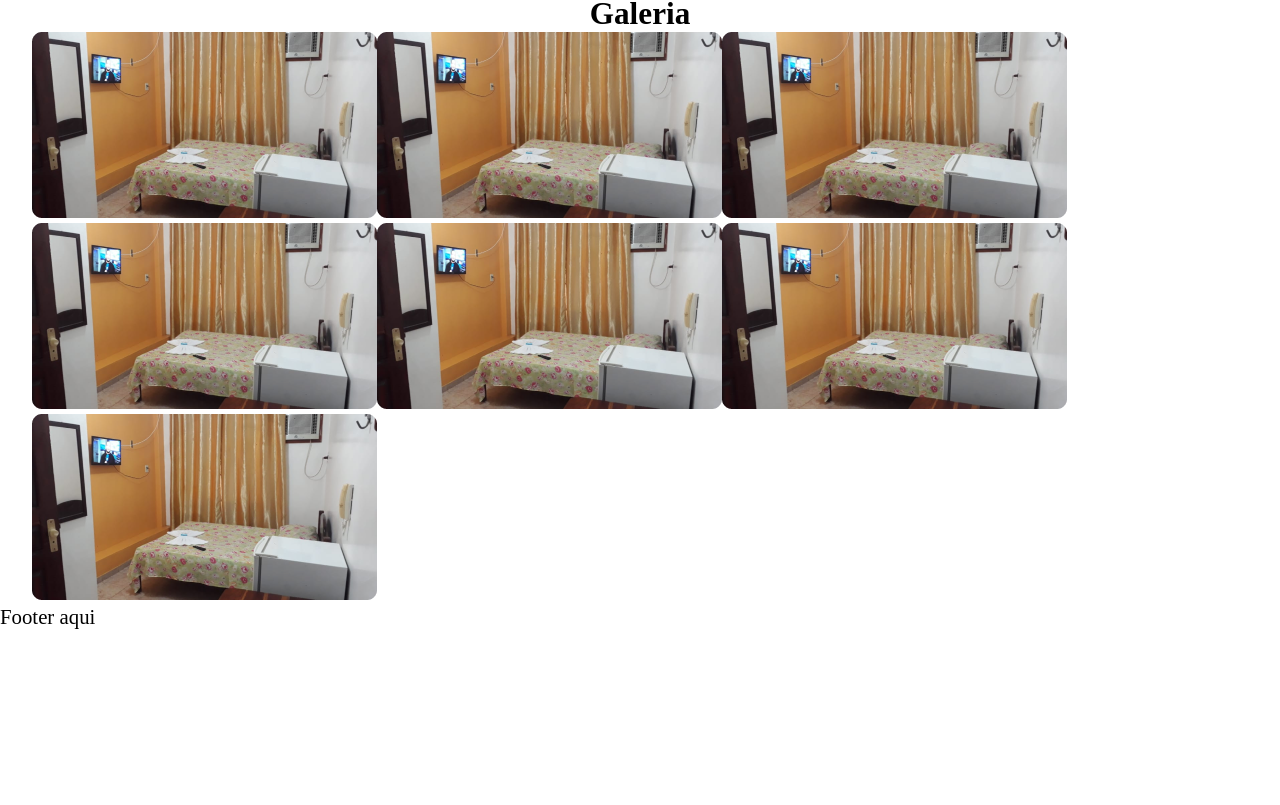
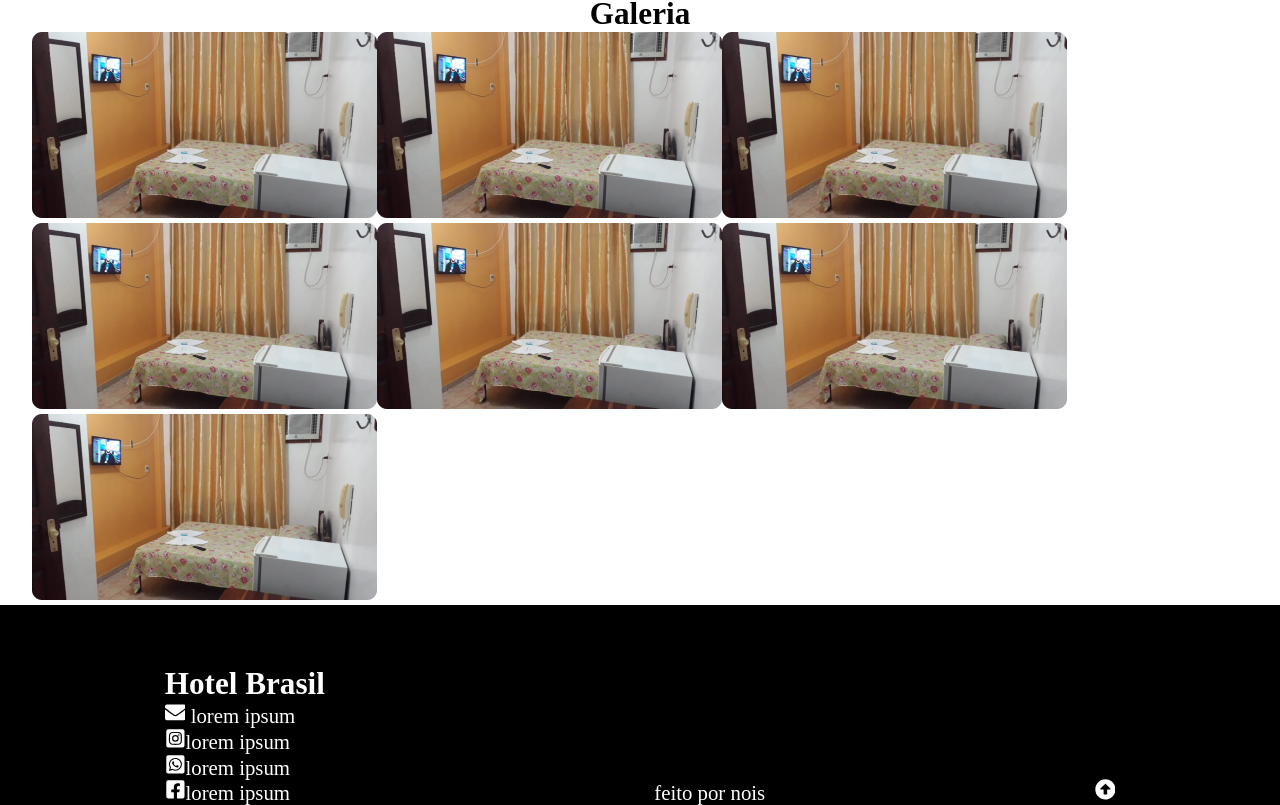
Before and after one commit to lumamontes/hotel, a React (Create React App) app: page / in a window 1280 px wide. Shown: the part 2326-3131 px from the top of the page. Before the commit the page ends 2955 px from the top, so only its background shows below. Built offline with nearby package versions, Linux system fonts and the light colour scheme.

Commit message:
iniciado estruturaçao do footer

```diff
--- a/src/assets/Components/Footer/index.js
+++ b/src/assets/Components/Footer/index.js
@@ -1,8 +1,42 @@
 import React from 'react';
+import { FaInstagramSquare, FaWhatsappSquare, FaFacebookSquare, FaEnvelope, FaArrowAltCircleUp } from 'react-icons/fa'
+import { Link } from 'react-router-dom';
+import './style.css'
 
-function Footer () {
+function Footer() {
     return (
-        <div>Footer aqui</div>
+        <footer className="footer-content">
+            <div className="contacts">
+            <h1 className="title">Hotel Brasil</h1>
+                <div>
+                    <FaEnvelope className="icon"></FaEnvelope>
+                    <Link to=""> lorem ipsum </Link>
+                </div>
+
+                <div>
+                    <FaInstagramSquare></FaInstagramSquare>
+                    <Link to="">lorem ipsum</Link>
+                </div>
+
+                <div>
+                    <FaWhatsappSquare></FaWhatsappSquare>
+                    <Link to="">lorem ipsum</Link>
+                </div>
+
+                <div>
+                    <FaFacebookSquare></FaFacebookSquare>
+                    <Link to="">lorem ipsum</Link>
+                </div>
+            </div>
+
+                <Link to="">feito por nois</Link>
+
+                <div className="scroll-up">
+                    <Link to="">
+                    <FaArrowAltCircleUp></FaArrowAltCircleUp>
+                    </Link>
+                </div>
+        </footer>
     )
 }
 
--- a/src/assets/Components/Footer/style.css
+++ b/src/assets/Components/Footer/style.css
@@ -0,0 +1,9 @@
+footer.footer-content {
+    width: 100%;
+    height: 25vh;
+    background-color: black;
+    color: white;
+    display: flex;
+    justify-content: space-around;
+    align-items: flex-end;
+}
```
